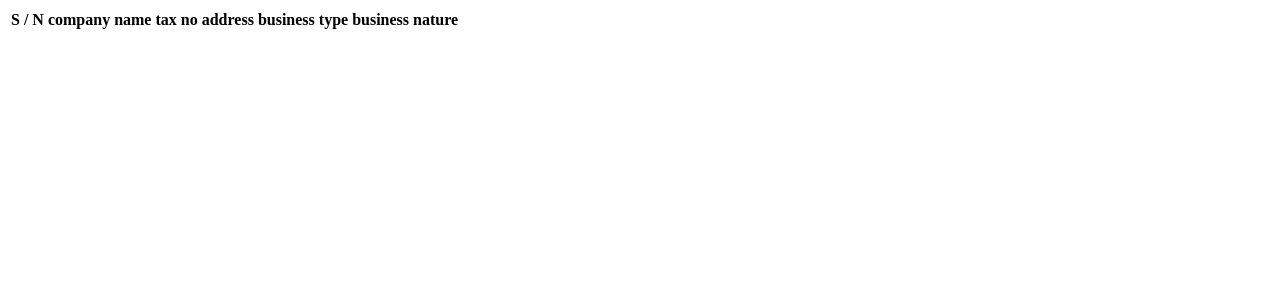
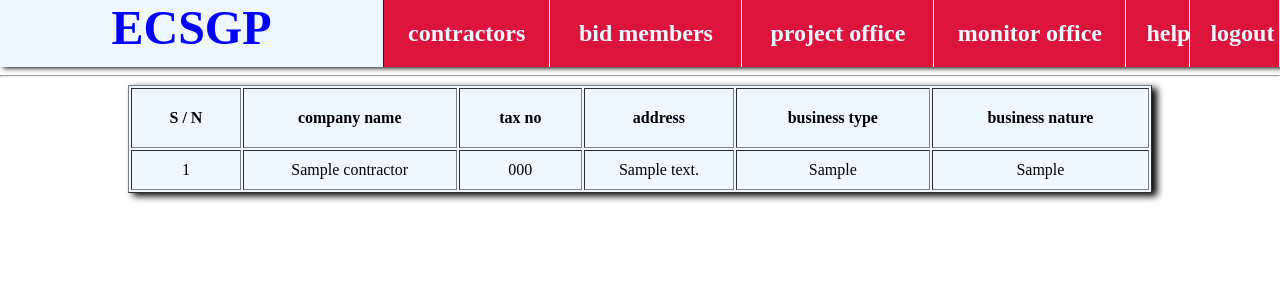
Before and after one commit to geraldon1997/e-contract, a PHP site: page /e-contract/pages/contractors in a window 1280 px wide. Shown: the top 300 px of the page. Run offline with PHP 8.4, Linux system fonts and the light colour scheme; tables that the repository leaves empty or names only in its code hold one stand-in row (values such as "Sample post"); lists and menus that the app fills with data are empty.

Commit message:
added more functions

```diff
--- a/functions/contractor.php
+++ b/functions/contractor.php
@@ -27,6 +27,29 @@ class Contractor extends Connect{
             )";
 
         $this->link->query($sql);
-    header('location: ../pages/');
+        header('location:'.URL.'pages');
+    }
+
+    public function read(){
+        $sql = "SELECT * FROM `contractor`";
+        $result = $this->link->query($sql);
+
+        while ($row = $result->fetch_assoc()) {
+            $id = $row['contractor_id'];
+            $cn = $row['company_name'];
+            $tn = $row['tax_number'];
+            $ad = $row['address'];
+            $bt = $row['business_type'];
+            $bn = $row['business_nature'];
+
+            echo "<tr>
+                    <td>$id</td>
+                    <td>$cn</td>
+                    <td>$tn</td>
+                    <td>$ad</td>
+                    <td>$bt</td>
+                    <td>$bn</td>
+                </tr>";
         }
     }
+}
--- a/pages/contractors/index.php
+++ b/pages/contractors/index.php
@@ -1,8 +1,21 @@
-<table>
+<?php
+require '../../functions/contractor.php';
+require '../layouts/config.php';
+startPage();
+?>
+<div class="details">
+    <table border=1>
         <th>S / N</th>
         <th>company name</th>
         <th>tax no</th>
         <th>address</th>
         <th>business type</th>
         <th>business nature</th>
+        <?php
+            $c = new Contractor();
+            $c->read();
+        ?>
     </table>
+</div>
+
+<?php endPage(); ?>
--- a/pages/layouts/header.php
+++ b/pages/layouts/header.php
@@ -1,9 +1,11 @@
+<?php $url = "http://localhost/e-contract/pages/"; ?>
 <header>
-    <a href="index.php">ECSGP</a>
-    <a href="contractors">contractors</a>
-    <a href="bid members">bid members</a>
-    <a href="project office">project office</a>
-    <a href="monitor office">monitor office</a>
+    <a href="<?php echo $url; ?>">ECSGP</a>
+    <a href="<?php echo $url; ?>contractors">contractors</a>
+    <a href="<?php echo $url; ?>bid members">bid members</a>
+    <a href="<?php echo $url; ?>project office">project office</a>
+    <a href="<?php echo $url; ?>monitor office">monitor office</a>
     <a href="">help</a>
-    <a href="logout.php">logout</a>
+    <a href="<?php echo $url; ?>logout.php">logout</a>
 </header>
+<hr>
--- a/pages/layouts/headmeta.php
+++ b/pages/layouts/headmeta.php
@@ -1,6 +1,6 @@
 <!DOCTYPE html>
 <html>
     <head>
-        <link rel="stylesheet" href="layouts/style.css">
+        <link rel="stylesheet" href="http://localhost/e-contract/pages/layouts/style.css">
     </head>
     <body>
--- a/pages/layouts/style.css
+++ b/pages/layouts/style.css
@@ -30,3 +30,23 @@ header > a:first-child{
     padding: 0;
     font-size: 3em;
 }
+
+.details{
+    width: 80%;
+    margin: 0 auto;
+    text-align: center;
+    background-color: aliceblue;
+    box-shadow: 5px 3px 7px;
+}
+
+table{
+    width: 100%;
+}
+
+th{
+    padding: 20px;
+}
+
+td{
+    padding:10px;
+}
```
Lines whose indentation alone changed are shown as unchanged.
